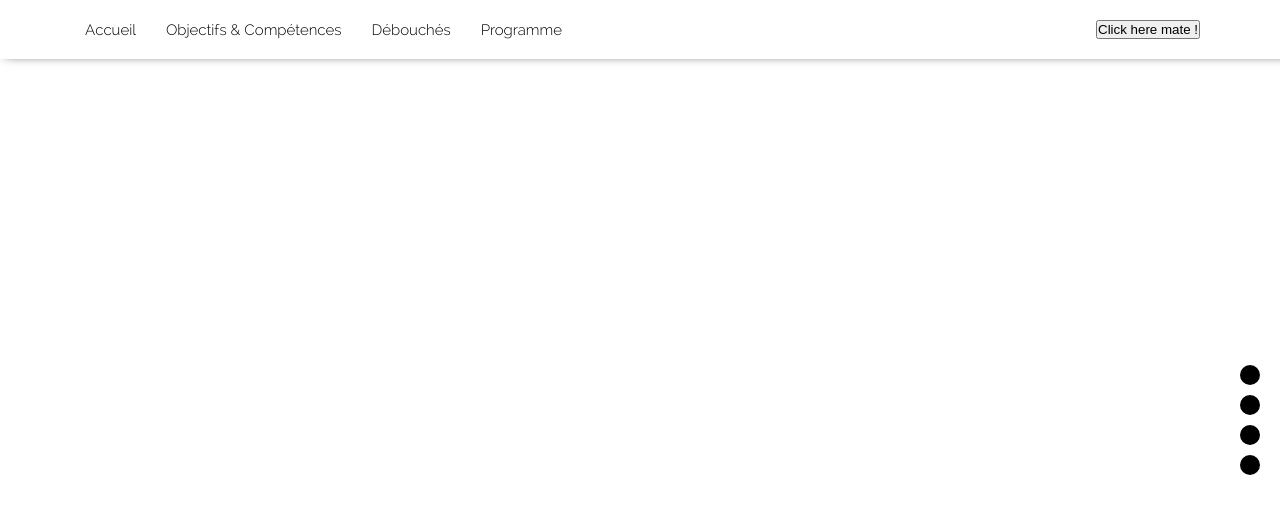
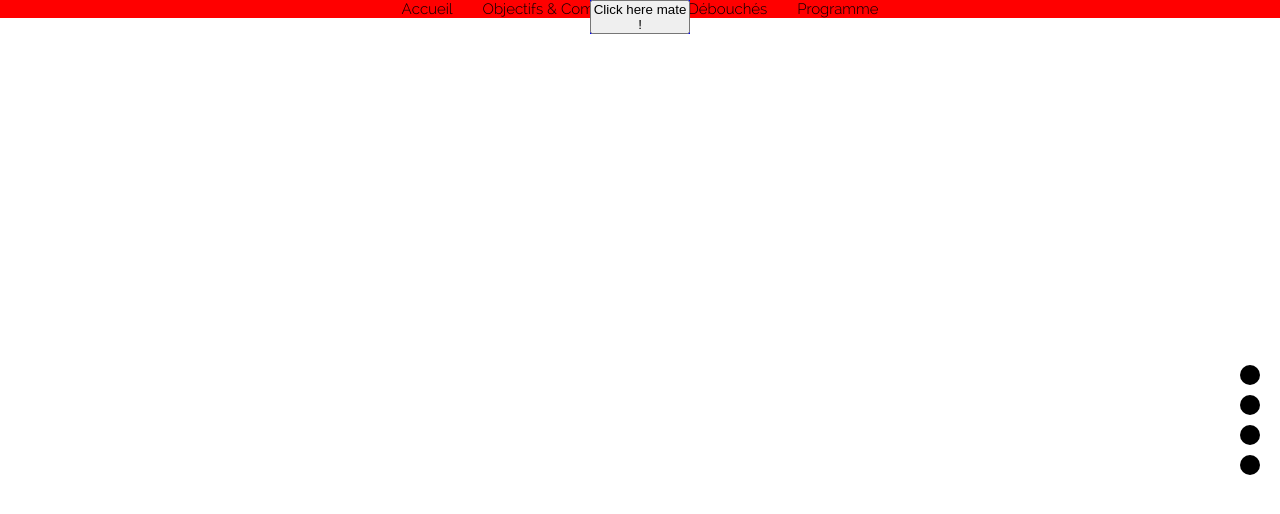
Before and after one commit to traccoenlea/svelte, a Svelte app: page / in a window 1280 px wide. Shown: the top 514 px of the page. Built offline with nearby package versions, Linux system fonts and the light colour scheme; a web font is replaced by a local one.

Commit message:
nav test

```diff
--- a/src/Menu.svelte
+++ b/src/Menu.svelte
@@ -4,7 +4,6 @@
     let src = 'https://media.giphy.com/media/jOgRWnCyyRqLaCjHMS/source.gif';
 
 </script>
-
 
 
 <nav class="nav">
@@ -19,7 +18,7 @@
     </div>
 
     <div class="toggle">
-        <li>
+        <li class="liTo">
             <Toggle title="Toggle Header" isActive={true}>
                 <div class="content">
                     <img {src} alt="test" id="imageTest"/>
@@ -31,6 +30,36 @@
 </nav>
 
 <style>
+    .menu {
+        background: red;
+        width: 100%;
+        position: absolute;
+    }
+
+    .toggle {
+        background: blue;
+        width: 100px;
+        margin: auto;
+        display: flex;
+        flex-direction: column;
+        justify-content: right;
+        top: 0;
+        z-index: 1;
+        position: relative;
+
+
+    }
+
+    .content {
+        background: purple;
+    }
+
+    .toggle li {
+
+    }
+
+
+    /*
 
     .nav{
         padding: 20px;
@@ -44,7 +73,6 @@
     .menu {
 
         width : 70%;
-        justify-content: flex-start;
         display: flex;
         justify-content: flex-start;
         margin-left: 50px;
@@ -58,7 +86,7 @@
         justify-content: flex-end;
         margin-right: 100px;
         align-items: center;
-    }
+    }*/
 
 
     a {
@@ -69,11 +97,9 @@
         padding: 15px;
     }
 
-      a:hover{
+    a:hover {
 
         color: #FF7F00;
-       font-family: 'Raleway-Light', sans-serif;
-
     }
 
 
```
Lines whose indentation alone changed are shown as unchanged.
